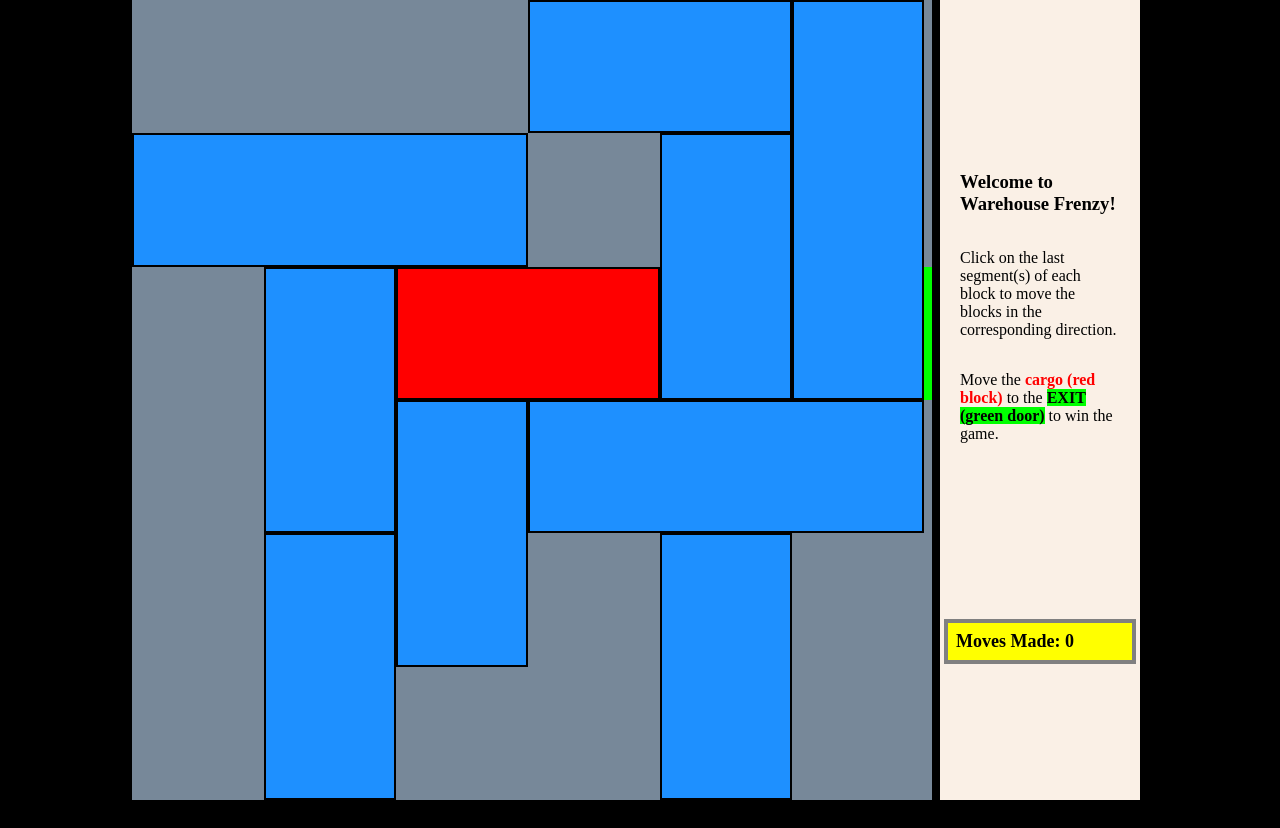
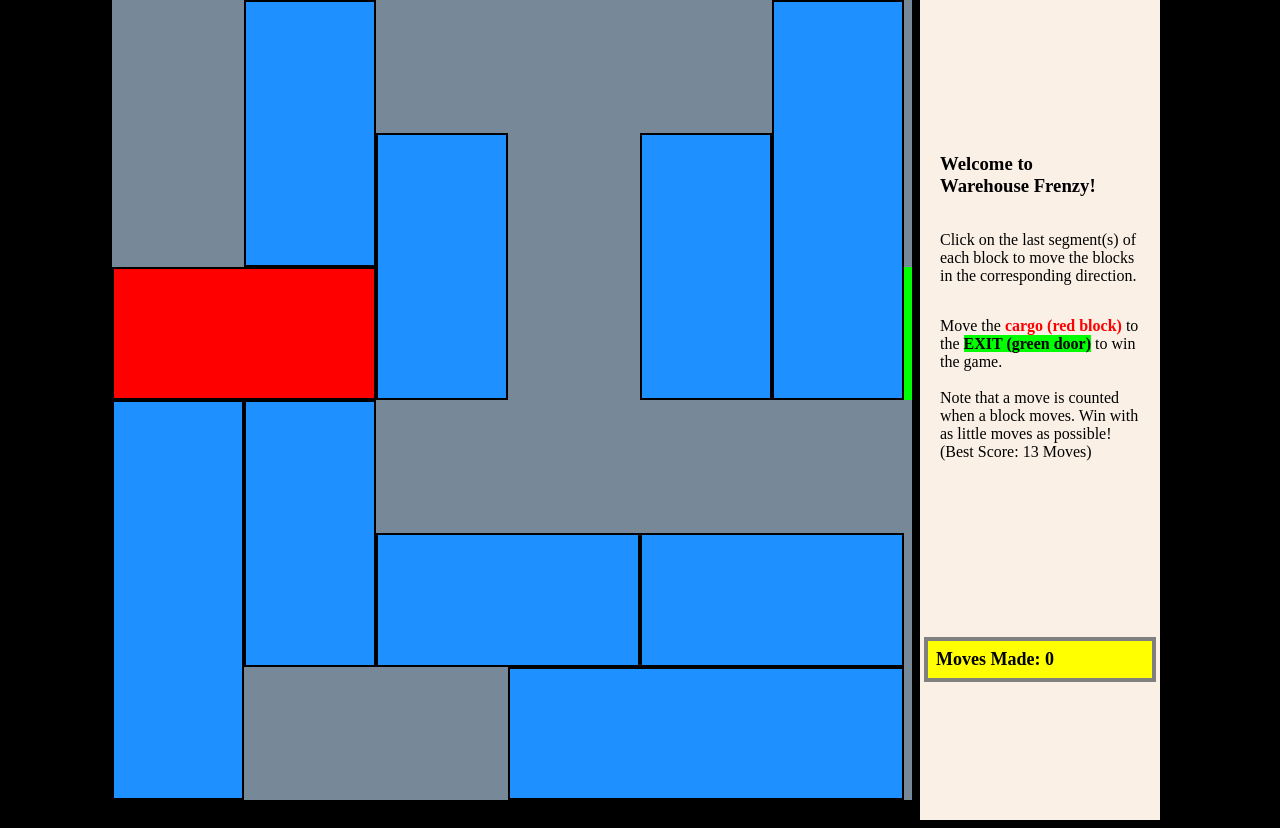
Before and after one commit to gohguancheng/warehouse-frenzy, a plain HTML site: page index.html in a window 1280 px wide. Drawn offline with Linux system fonts and the light colour scheme.

Commit message:
changes to blue blocks coordinates, html text updates

```diff
--- a/app.js
+++ b/app.js
@@ -1,53 +1,60 @@
 let lastRenderTime = 0;
-secondsToRefresh = 1; // screen refresh
+secondsToRefresh = 0.75; // screen refresh
 const warehouseElement = document.getElementById("warehouse");
-const exitElement =  document.getElementById("exit");
+const exitElement = document.getElementById("exit");
 let playerWins = false;
 let moveCount = 0;
 
 const exit = () => {
   appendToWarehouse(exitElement);
-}
+};
 
 const checkWinCondition = () => {
-    return ((arrayOfBlkCoordinates[0][1].x === 6) && (arrayOfBlkCoordinates[0][1].y === 3))
-}
+  return (
+    arrayOfBlkCoordinates[0][1].x === 6 && arrayOfBlkCoordinates[0][1].y === 3
+  );
+};
 
 const render = () => {
-    warehouseElement.innerHTML="";
+  warehouseElement.innerHTML = "";
   playerWins = checkWinCondition();
   drawBlue(); //draw all blocks from arrOfBlkCoordinates except 0th item, which is red block
   drawHorizontalBlock(arrayOfBlkCoordinates[0], "red-block", "0"); //render red block
   exit();
   moveCounter();
-
-}
+};
 
 const update = () => {
   moveHorizontalBlockCheck("red-block");
   moveHorizontalBlockCheck("blue-block-h");
   moveVerticalBlockCheck("blue-block-v");
-}
+};
 
 const main = (currentTime) => {
-    if (playerWins) {
+  if (playerWins) { //checks if playerWins is true, before executing the below
     const title = document.getElementById("title");
-        title.innerHTML = `You Won!`;
+    title.innerHTML = `You Won!`; //changes title text
     const final = document.getElementById("line1");
-        final.innerHTML = `You won with ${moveCount} moves! Click 'OK' in the pop-up dialogue box to retry! :)`;
+    final.innerHTML = `You won with ${moveCount} moves! Click 'OK' in the pop-up dialogue box to retry! :)`; //changes text to reflect number of moves and instructs on how to restart
     const extraLine = document.getElementById("line2");
-        extraLine.innerHTML = "";
-        if (confirm(`With just ${moveCount} moves! Winner Winner! Chicken Dinner! Press ok to restart.`)) {
-          window.location = '/'; //refreshes page
+    extraLine.innerHTML = ""; //removes additional line for instruction
+    if (
+      confirm( //creates dialogoue box that restarts game when ok is clicked.
+        `With just ${moveCount} moves! Winner Winner! Chicken Dinner! Press ok to restart.`
+      )
+    ) {
+      window.location = "/"; //refreshes page
     }
   }
 
-    const secondsSinceLastRender = (currentTime - lastRenderTime)/1000;
-    window.requestAnimationFrame(main);
+  window.requestAnimationFrame(main); //prepare to start main in next frame
+  const secondsSinceLastRender = (currentTime - lastRenderTime) / 1000;
   if (secondsSinceLastRender < secondsToRefresh) return;
   lastRenderTime = currentTime;
+  console.log(lastRenderTime);
+
   render();
   update(); // 'update' comes after 'render' because event listeners cannot be placed before creating div
-}
+};
 
-window.requestAnimationFrame(main);
+window.requestAnimationFrame(main); //starts off main when the frame is ready to receive the animation
--- a/blockCoordinates.js
+++ b/blockCoordinates.js
@@ -2,11 +2,11 @@ const arrayOfBlkCoordinates = [
   [
     //red0
     {
-      x: 3,
+      x: 1,
       y: 3,
     },
     {
-      x: 4,
+      x: 2,
       y: 3,
     },
   ],
@@ -28,16 +28,6 @@ const arrayOfBlkCoordinates = [
   [
     //blue2
     {
-      x: 4,
-      y: 1,
-    },
-    {
-      x: 5,
-      y: 1,
-    },
-  ],
-  [  //blue3
-    {
       x: 5,
       y: 2,
     },
@@ -46,72 +36,82 @@ const arrayOfBlkCoordinates = [
       y: 3,
     },
   ],
-  [  //blue4
-    {
-      x: 4,
-      y: 4,
-    },
-    {
-      x: 5,
-      y: 4,
-    },
-    {
-      x: 6,
-      y: 4,
-    },
-  ],
-  [  //blue5
+  [  //blue3
     {
       x: 5,
       y: 5,
     },
     {
+      x: 6,
+      y: 5,
+    },
+  ],
+  [  //blue4
+    {
+      x: 3,
+      y: 5,
+    },
+    {
+      x: 4,
+      y: 5,
+    },
+  ],
+  [  //blue5
+    {
+      x: 4,
+      y: 6,
+    },
+    {
       x: 5,
+      y: 6,
+    },
+    {
+      x: 6,
       y: 6,
     },
   ],
   [  //blue6
     {
-      x: 3,
+      x: 2,
       y: 4,
     },
     {
-      x: 3,
+      x: 2,
       y: 5,
     },
   ],
   [  //blue7
     {
-      x: 2,
-      y: 3,
+      x: 1,
+      y: 4,
     },
     {
-      x: 2,
-      y: 4,
+      x: 1,
+      y: 5,
     },
+    {
+      x: 1,
+      y: 6,
+    }
   ],
   [  //blue8
     {
-      x: 2,
-      y: 5,
+      x: 3,
+      y: 2,
     },
     {
-      x: 2,
-      y: 6,
+      x: 3,
+      y: 3,
     },
   ],
   [  //blue9
     {
-      x: 1,
-      y: 2,
+      x: 2,
+      y: 1,
     },
     {
       x: 2,
       y: 2,
     },
-    {
-      x: 3,
-      y: 2,
-    },
   ],
 ];
--- a/control.js
+++ b/control.js
@@ -131,7 +131,6 @@ const verticalClickHandler = (event) => {
     }
   } else if (evTarget.id === "bottom") {
     const bottomCollision = bottomCollisionCheck(clickedBlock);
-    console.log("bottom collide: ", bottomCollision);
     if (bottomCollision) return; //collision detection
     moveCount += 1;
     for (i = 0; i < arrayOfBlkCoordinates[blockNumber].length; i++) {
--- a/index.html
+++ b/index.html
@@ -20,6 +20,10 @@
       </p>
       <p id="line2">
         Move the <span id="redtext">cargo (red block)</span> to the <span id="greentext">EXIT (green door)</span> to win the game.
+        </br></br>
+        Note that a move is counted when a block moves. Win with as little moves as possible!
+        </br>
+        (Best Score: 13 Moves)
       </p>
       <p id="moveCount"></p>
     </div>
--- a/style.css
+++ b/style.css
@@ -12,8 +12,8 @@ body {
 
 #instructions {
     background-color: linen;
-    width: 20vmin;
-    height: 95vmin;
+    width: 25vmin;
+    height: 100vmin;
     display: grid;
     order: 2;
     border: 1vmin solid black;
```
Lines whose indentation alone changed are shown as unchanged.
